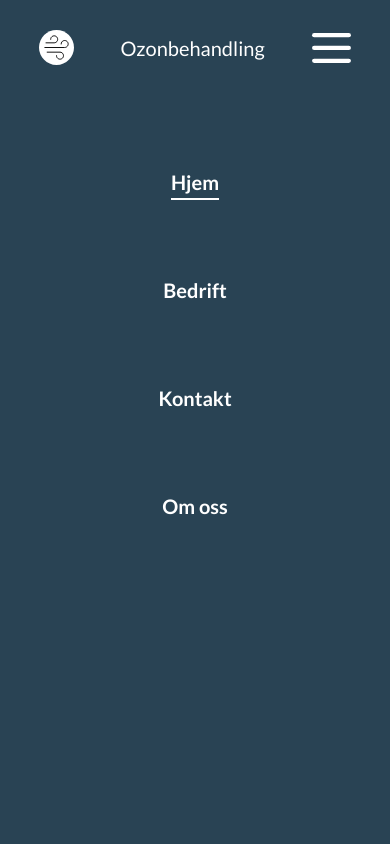
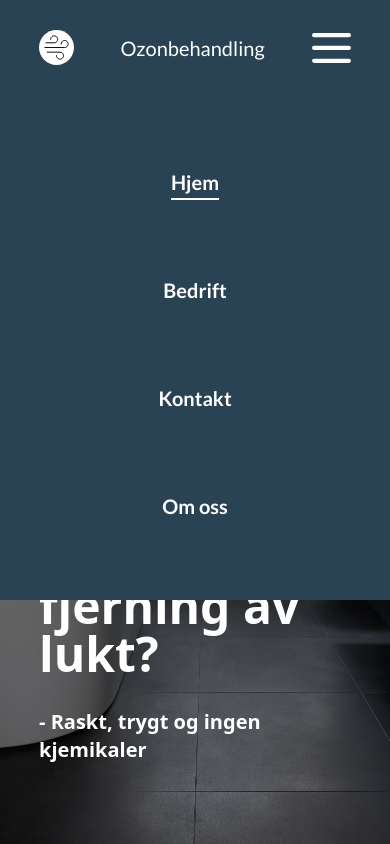
Before and after one commit to MagnusPladsen/ozonbehandling, a Next.js app: page / in a window 390 px wide. Both pictures are taken after a click on the element 331 px from the left and 47 px from the top of the page. Shown: the top 844 px of the page. Built offline with nearby package versions, Linux system fonts and the light colour scheme.

Commit message:
Testing drop down animation

```diff
--- a/components/index/BulletInfo.component.tsx
+++ b/components/index/BulletInfo.component.tsx
@@ -13,7 +13,7 @@ export default function BulletInfo() {
     <div className="py-8">
       <div className="flex flex-col gap-8 content-center ">
         {text.map((text) => (
-          <div className="flex gap-5 align-center w-full  ">
+          <div key={text} className="flex gap-5 align-center w-full  ">
             <div className="flex items-center w-[10vw] lg:w-[5vw]">
               <Image
                 src={CheckMarkIcon}
--- a/components/navigation/NavBar.component.tsx
+++ b/components/navigation/NavBar.component.tsx
@@ -2,7 +2,7 @@ import React, { useState } from "react";
 import Image from "next/image";
 import Link from "next/link";
 import { useRouter } from "next/router";
-import { motion } from "framer-motion";
+import { AnimatePresence, motion } from "framer-motion";
 
 export default function NavBar({
   dropdownOpen,
@@ -108,12 +108,29 @@ export default function NavBar({
       </div>
 
       {/* DROPDOWN */}
+      <AnimatePresence initial={false}>
         {dropdownOpen && (
-        <div className="lg:hidden bg-primary fixed w-screen h-full font-header z-10 px-[20px] pt-32">
+          <motion.div
+            /* initial={{ display: "none", height: 0 }}
+            animate={{ display: "block", height: "auto"}}
+            exit={{ display: "none", height: 0 }} */
+            //animate drop down animation inital and exit
+
+            initial={{ height: 0 }}
+            animate={{ height: "auto", overflow: "hidden" }}
+            exit={{ height: 0 }}
+
+
+
+            transition={{ duration: 0.1 }}
+            className="lg:hidden bg-primary fixed w-screen h-full font-header z-10 px-[20px] pt-32"
+          >
             <div className="flex justify-between pb-10">
               <div className="mx-auto text-center text-white font-header text-xl font-bold">
                 <Link href="/">
-                <p className={`py-10 ${router.pathname === "/" ? active : ""}`}>
+                  <p
+                    className={`py-10 ${router.pathname === "/" ? active : ""}`}
+                  >
                     Hjem
                   </p>
                 </Link>
@@ -146,8 +163,9 @@ export default function NavBar({
                 </Link>
               </div>
             </div>
-        </div>
+          </motion.div>
         )}
+      </AnimatePresence>
     </>
   );
 }
```
Lines whose indentation alone changed are shown as unchanged.
